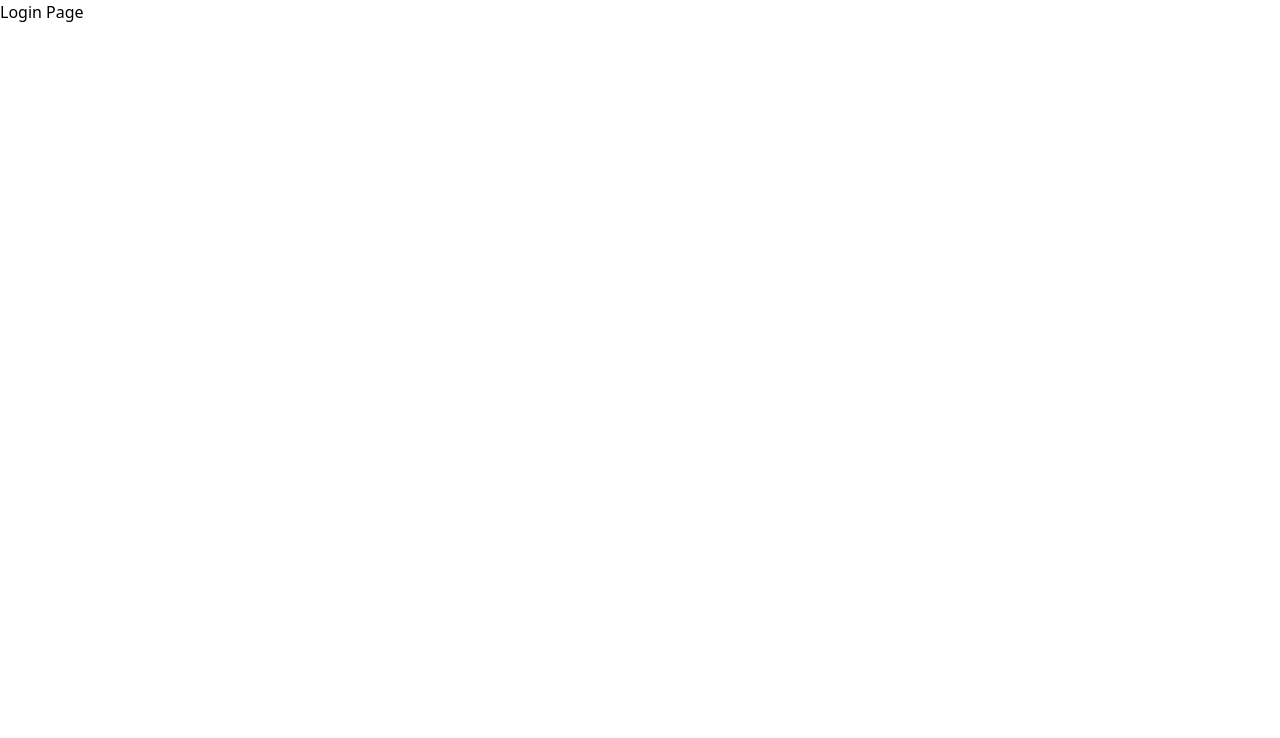
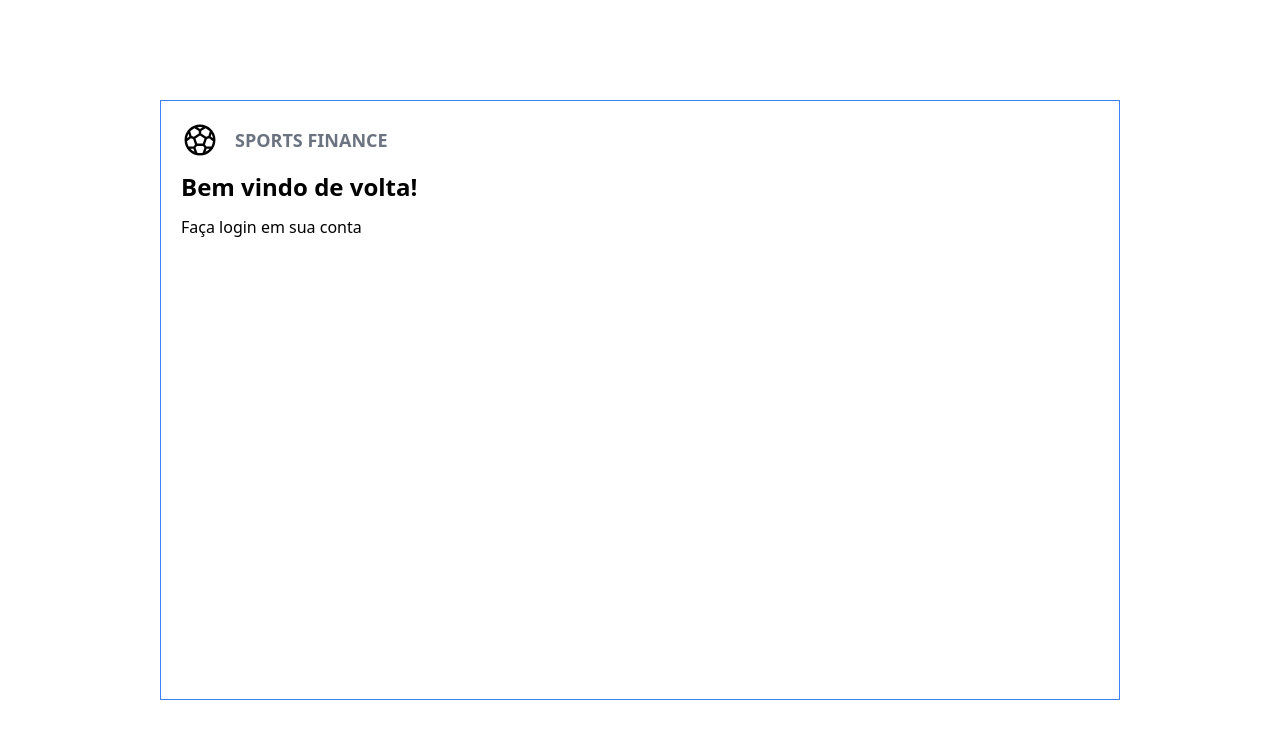
Before and after one commit to IgorSilvaZZ/sports-finance, a React (Vite) app in the folder web/: page / in a window 1280 px wide. Shown: the top 738 px of the page. Built offline with nearby package versions, Linux system fonts and the light colour scheme.

Commit message:
feat: :construction: Login page in progress

```diff
--- a/web/index.html
+++ b/web/index.html
@@ -7,7 +7,7 @@
     <title>Sports Finance</title>
   </head>
   <body>
-    <div id="root" class="bg-background bg-no-repeat"></div>
+    <div id="root" class="bg-no-repeat"></div>
     <script type="module" src="/src/main.tsx"></script>
   </body>
 </html>
--- a/web/package.json
+++ b/web/package.json
@@ -10,6 +10,7 @@
     "preview": "vite preview"
   },
   "dependencies": {
+    "@phosphor-icons/react": "^2.1.7",
     "react": "^18.3.1",
     "react-dom": "^18.3.1",
     "react-router-dom": "^6.26.2"
--- a/web/src/pages/Login.tsx
+++ b/web/src/pages/Login.tsx
@@ -1,9 +1,18 @@
+import { SoccerBall } from "@phosphor-icons/react";
+
 export const Login = () => {
   return (
-    <>
-      <div>
-        <p>Login Page</p>
+    <div className='h-screen w-screen flex justify-center items-center gap-3'>
+      <div className='h-3/4 w-3/4 p-5 border border-blue-500 flex flex-col gap-3'>
+        <div className='flex items-center gap-4'>
+          <SoccerBall size={38} />
+          <p className='text-lg uppercase text-gray-500 font-semibold'>
+            Sports Finance
+          </p>
+        </div>
+        <p className='text-2xl font-semibold'>Bem vindo de volta!</p>
+        <span>Faça login em sua conta</span>
       </div>
-    </>
+    </div>
   );
 };
```
Also changed, not shown: 1 other file (tests, documents, lock files or other folders).
